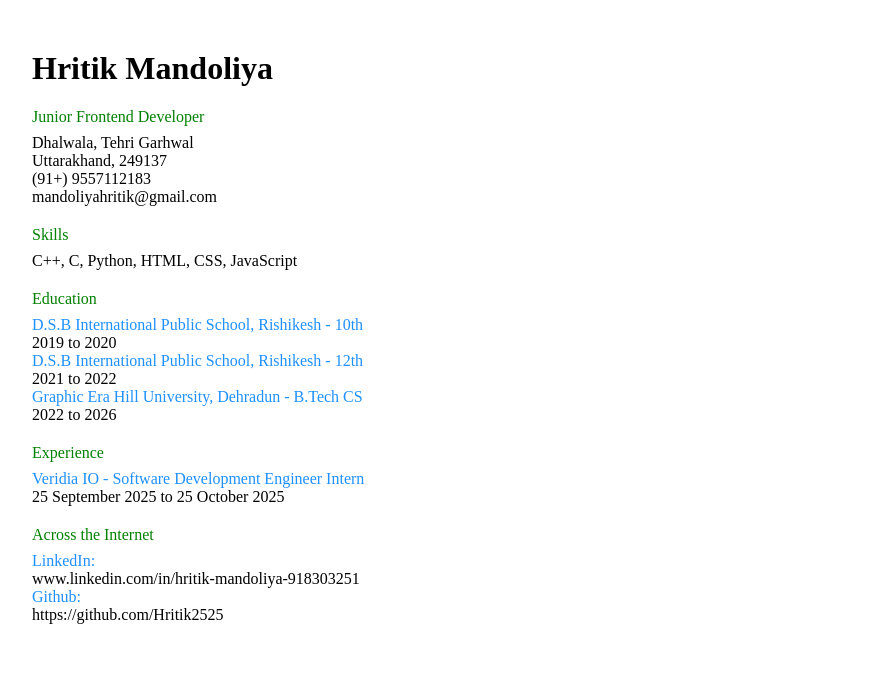
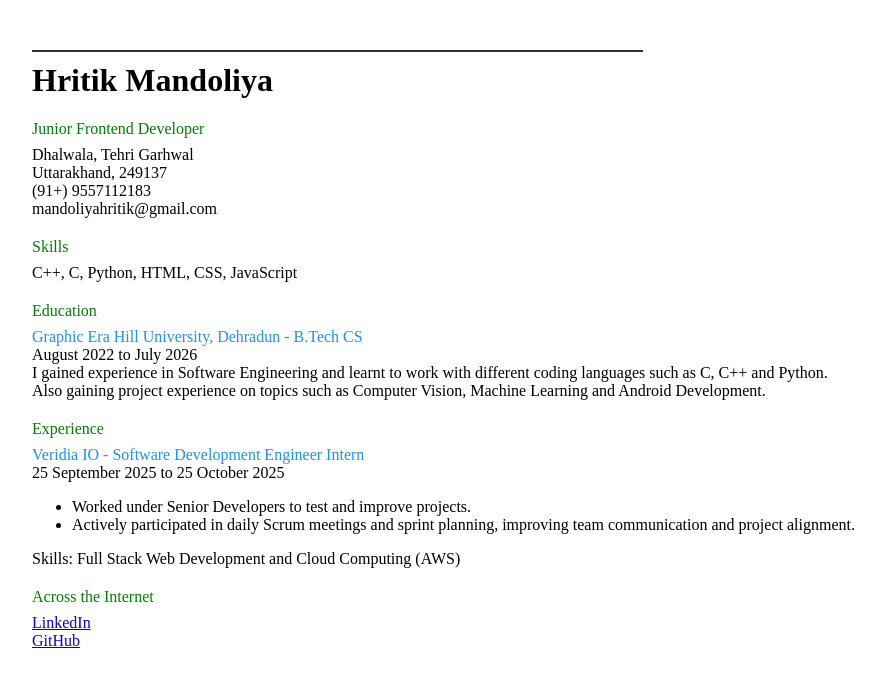
Before and after one commit to Hritik2525/Single-Page-CV, a plain HTML site: page main.html in a window 1280 px wide. Shown: the whole page, without its empty margins (18-903 px from the left). Drawn offline with Linux system fonts and the light colour scheme.

Commit message:
HTML base file setup

```diff
--- a/main.html
+++ b/main.html
@@ -5,6 +5,12 @@
     <meta name="viewport" content="width=device-width, initial-scale=1.0">
     <title>Single Page CV</title>
     <style>
+        #heading{
+            border-top: 2px solid #333;
+            padding-top: 10px;
+            margin-top: 20px;
+            width: 50%;
+        }
         .topic{
             color: green;
             margin-top: 20px;
@@ -15,8 +21,8 @@
         }
     </style>
 </head>
-<body style="margin-left: 50px; margin-top: 50px">
-    <h1>Hritik Mandoliya</h1>
+<body style="margin-left: 50px; margin-top:50px;">
+    <h1 id="heading">Hritik Mandoliya</h1>
 
     <section class="topic">
         Junior Frontend Developer
@@ -39,22 +45,15 @@
         Education
     </section>
     <section class="subtopic">
-        D.S.B International Public School, Rishikesh - 10th
-    </section>
-    <section class="info">
-        2019 to 2020
-    </section>
-    <section class="subtopic">
-        D.S.B International Public School, Rishikesh - 12th
-    </section>
-    <section class="info">
-        2021 to 2022
-    </section>
-    <section class="subtopic">
         Graphic Era Hill University, Dehradun - B.Tech CS
     </section>
     <section class="info">
-        2022 to 2026
+        August 2022 to July 2026 <br>
+        I gained experience in Software Engineering and learnt
+        to work with different coding languages such as
+        C, C++ and Python.<br>
+        Also gaining project experience on topics such as
+        Computer Vision, Machine Learning and Android Development.
     </section>
 
     <section class="topic">
@@ -65,14 +64,19 @@
     </section>
     <section class="info">
         25 September 2025 to 25 October 2025
+        <ul>
+            <li>Worked under Senior Developers to test and improve projects.</li>
+            <li>Actively participated in daily Scrum meetings and sprint planning, improving team communication and project alignment.</li>
+        </ul>
+        Skills: Full Stack Web Development and Cloud Computing (AWS)
     </section>
 
     <section class="topic">
         Across the Internet
     </section>
     <section class="info">
-        <div class="subtopic">LinkedIn:</div> www.linkedin.com/in/hritik-mandoliya-918303251<br>
-        <div class="subtopic">Github:</div> https://github.com/Hritik2525<br>
+        <a href="www.linkedin.com/in/hritik-mandoliya-918303251">LinkedIn</a> <br>
+        <a href="https://github.com/Hritik2525">GitHub</a> <br>
     </section>
 </body>
 </html>
```
